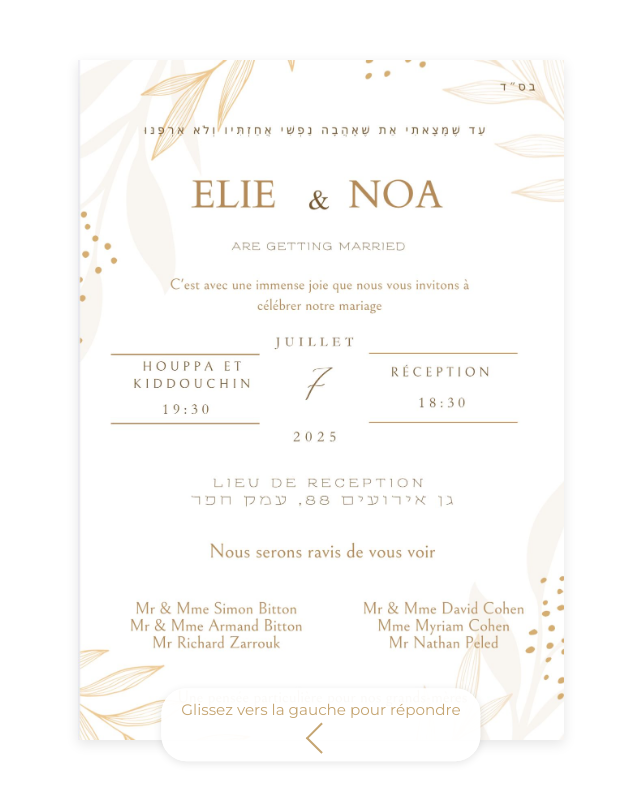
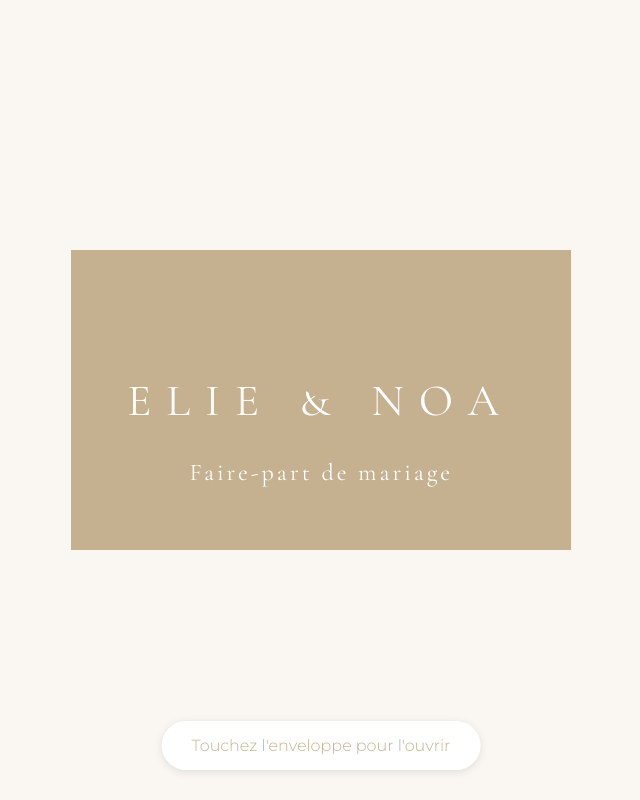
Before and after one commit to DanBttn/projet-invitation, a Flask app: page / in a window 1280 px wide. Shown: the whole page, without its empty margins (319-959 px from the left). Run offline with Flask 3, Linux system fonts and the light colour scheme.

Commit message:
ajout de l'enveloppe

```diff
--- a/templates/index.html
+++ b/templates/index.html
@@ -77,7 +77,7 @@
 
         .pages {
             display: flex;
-            width: 200vw;
+            width: 300vw;
             height: 100dvh;
             transition: transform 0.5s ease-in-out;
             touch-action: pan-x;
@@ -420,6 +420,156 @@
             border-bottom: 2px solid var(--gold);
             transform: rotate(-45deg);
         }
+
+        /* Ajout des styles pour l'enveloppe */
+        .envelope-page {
+            width: 100vw;
+            height: 100dvh;
+            flex-shrink: 0;
+            background: var(--cream);
+            display: flex;
+            align-items: center;
+            justify-content: center;
+            position: relative;
+        }
+
+        .envelope {
+            width: 500px;
+            height: 300px;
+            position: relative;
+            cursor: pointer;
+            transform-style: preserve-3d;
+            transition: transform 1s;
+            background: #C5B190;
+            perspective: 1000px;
+            transform: scaleX(-1);
+        }
+
+        .envelope-front {
+            position: absolute;
+            width: 100%;
+            height: 100%;
+            background: #C5B190;
+            border-radius: 5px;
+            transform-origin: bottom;
+            transition: transform 0.6s ease-in-out;
+            display: flex;
+            flex-direction: column;
+            align-items: center;
+            justify-content: center;
+            backface-visibility: hidden;
+        }
+
+        .envelope-back {
+            position: absolute;
+            width: 100%;
+            height: 100%;
+            background: #C5B190;
+            border-radius: 5px;
+            backface-visibility: hidden;
+            display: flex;
+            flex-direction: column;
+            align-items: center;
+            justify-content: center;
+            color: white;
+            font-family: 'Cormorant Garamond', serif;
+            text-align: center;
+            padding: 20px;
+        }
+
+        .envelope-flap {
+            position: absolute;
+            width: 100%;
+            height: 100%;
+            background: #C5B190;
+            clip-path: polygon(0 0, 50% 50%, 100% 0);
+            transform-origin: top;
+            transition: transform 0.6s ease-in-out;
+            z-index: 2;
+        }
+
+        .envelope.opened .envelope-flap {
+            transform: rotateX(180deg);
+        }
+
+        .envelope.opened .envelope-front {
+            transform: rotateX(180deg);
+            transition-delay: 0.2s;
+        }
+
+        .names p, .subtitle {
+            transform: scaleX(-1);
+        }
+
+        .envelope-front .names,
+        .envelope-back .names {
+            display: flex;
+            justify-content: center;
+            margin-bottom: 30px;
+            width: 100%;
+        }
+
+        .envelope-front .names p,
+        .envelope-back .names p {
+            font-size: 2.8rem;
+            font-weight: 300;
+            letter-spacing: 15px;
+            text-transform: uppercase;
+            margin: 0;
+        }
+
+        .envelope-front .subtitle,
+        .envelope-back .subtitle {
+            font-size: 1.5rem;
+            font-weight: 300;
+            letter-spacing: 3px;
+        }
+
+        .swipe-instruction {
+            position: fixed;
+            bottom: 30px;
+            left: 50%;
+            transform: translateX(-50%);
+            color: #C5B190;
+            background: white;
+            padding: 15px 30px;
+            border-radius: 30px;
+            font-size: 1rem;
+            font-family: 'Montserrat', sans-serif;
+            font-weight: 300;
+            box-shadow: 0 2px 8px rgba(0, 0, 0, 0.1);
+            white-space: nowrap;
+        }
+
+        /* Mise à jour des transformations pour les slides */
+        .pages.slide-1 {
+            transform: translateX(0);
+        }
+
+        .pages.slide-2 {
+            transform: translateX(-100vw);
+        }
+
+        .pages.slide-3 {
+            transform: translateX(-200vw);
+        }
+
+        @media (max-width: 550px) {
+            .envelope {
+                width: 320px;
+                height: 200px;
+            }
+            .envelope-front .names p,
+            .envelope-back .names p {
+                font-size: 2rem;
+                letter-spacing: 8px;
+            }
+            .envelope-front .subtitle,
+            .envelope-back .subtitle {
+                font-size: 1.2rem;
+                letter-spacing: 2px;
+            }
+        }
     </style>
 </head>
 <body>
@@ -432,6 +582,22 @@
     </div>
 
     <div class="pages" id="pages">
+        <!-- Page enveloppe -->
+        <div class="page envelope-page">
+            <div class="envelope" id="envelope">
+                <div class="envelope-flap"></div>
+                <div class="envelope-front"></div>
+                <div class="envelope-back">
+                    <br><br><br>
+                    <div class="names">
+                        <p>ELIE & NOA</p>
+                    </div>
+                    <div class="subtitle">Faire-part de mariage</div>
+                </div>
+            </div>
+            <div class="swipe-instruction">Touchez l'enveloppe pour l'ouvrir</div>
+        </div>
+
         <!-- Invitation -->
         <div class="page invitation">
             <img src="{{ url_for('static', filename='carteInvitation.jpg') }}" alt="Invitation Mariage">
@@ -483,6 +649,8 @@
         const pages = document.getElementById('pages');
         let startX = null;
         let isSecondSlide = false;
+        let currentSlide = 1;
+        let envelopeOpened = false;
 
         presence.addEventListener('change', () => {
             nombreBlock.style.display = presence.value === 'Oui' ? 'block' : 'none';
@@ -494,52 +662,56 @@
         });
 
         const handleTouchStart = e => {
+            if (!envelopeOpened) return; // Empêcher le swipe si l'enveloppe n'est pas ouverte
             startX = e.touches[0].clientX;
         };
+
         const handleTouchMove = e => {
-    if (!startX) return;
+            if (!startX || !envelopeOpened) return;
             const diff = startX - e.touches[0].clientX;
 
-    if (!isSecondSlide && diff > 50) {
-        pages.style.transform = 'translateX(-100vw)';
-        isSecondSlide = true;
-    } else if (isSecondSlide && diff < -50) {
-        pages.style.transform = 'translateX(0)';
-        isSecondSlide = false;
+            if (currentSlide === 2 && diff > 50) {
+                pages.classList.remove('slide-2');
+                pages.classList.add('slide-3');
+                currentSlide = 3;
+            } else if (currentSlide === 3 && diff < -50) {
+                pages.classList.remove('slide-3');
+                pages.classList.add('slide-2');
+                currentSlide = 2;
             }
         };
-
-
 
         const handleTouchEnd = () => {
             startX = null;
         };
 
         pages.addEventListener('touchstart', handleTouchStart, { passive: true });
-        pages.addEventListener('touchmove', handleTouchMove, { passive: false });
+        pages.addEventListener('touchmove', handleTouchMove, { passive: true });
         pages.addEventListener('touchend', handleTouchEnd, { passive: true });
 
         // Gestion de la souris (pour desktop)
         let isMouseDown = false;
 
         pages.addEventListener('mousedown', e => {
+            if (!envelopeOpened) return;
             isMouseDown = true;
             startX = e.clientX;
         });
 
         pages.addEventListener('mousemove', e => {
-    if (!isMouseDown || !startX) return;
+            if (!isMouseDown || !startX || !envelopeOpened) return;
             const diff = startX - e.clientX;
 
-    if (!isSecondSlide && diff > 50) {
-        pages.style.transform = 'translateX(-100vw)';
-        isSecondSlide = true;
-    } else if (isSecondSlide && diff < -50) {
-        pages.style.transform = 'translateX(0)';
-        isSecondSlide = false;
+            if (currentSlide === 2 && diff > 50) {
+                pages.classList.remove('slide-2');
+                pages.classList.add('slide-3');
+                currentSlide = 3;
+            } else if (currentSlide === 3 && diff < -50) {
+                pages.classList.remove('slide-3');
+                pages.classList.add('slide-2');
+                currentSlide = 2;
             }
         });
-
 
         pages.addEventListener('mouseup', () => {
             isMouseDown = false;
@@ -606,10 +778,28 @@
         function closeConfirmation() {
             document.getElementById('overlay').style.display = 'none';
             document.getElementById('confirmationPopup').style.display = 'none';
-            // Return to first slide
-            pages.style.transform = 'translateX(0)';
-            isSecondSlide = false;
+            // Return to invitation card (slide 2) instead of envelope
+            pages.classList.remove('slide-3');
+            pages.classList.add('slide-2');
+            currentSlide = 2;
         }
+
+        // Gestion de l'enveloppe
+        const envelope = document.getElementById('envelope');
+        envelope.addEventListener('click', () => {
+            if (!envelopeOpened) {
+                envelope.classList.add('opened');
+                envelopeOpened = true;
+
+                // Attendre la fin de l'animation de l'enveloppe avant de passer à la slide suivante
+                setTimeout(() => {
+                    pages.classList.add('slide-2');
+                    currentSlide = 2;
+                    // Démarrer la musique
+                    tryUnmute();
+                }, 1000);
+            }
+        });
     </script>
 </body>
 </html>
```
Also changed, not shown: 1 other file. Lines whose indentation alone changed are shown as unchanged.
